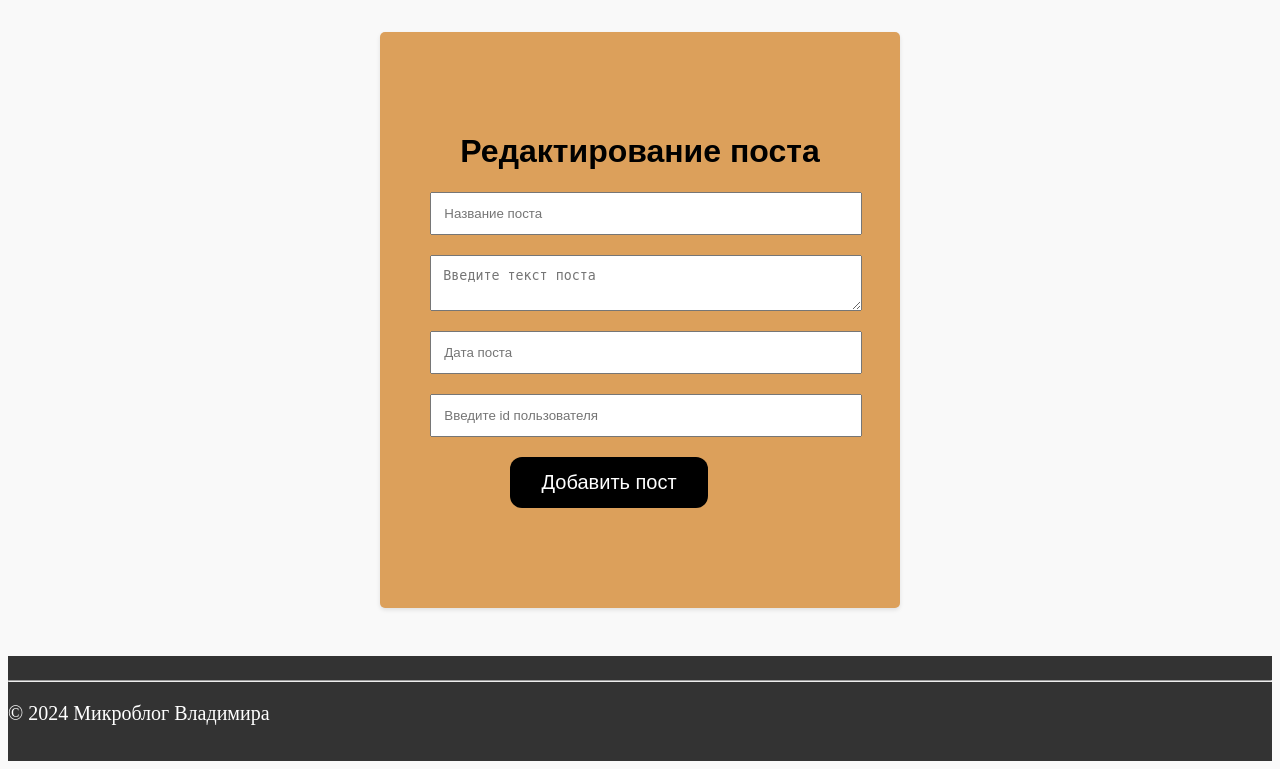
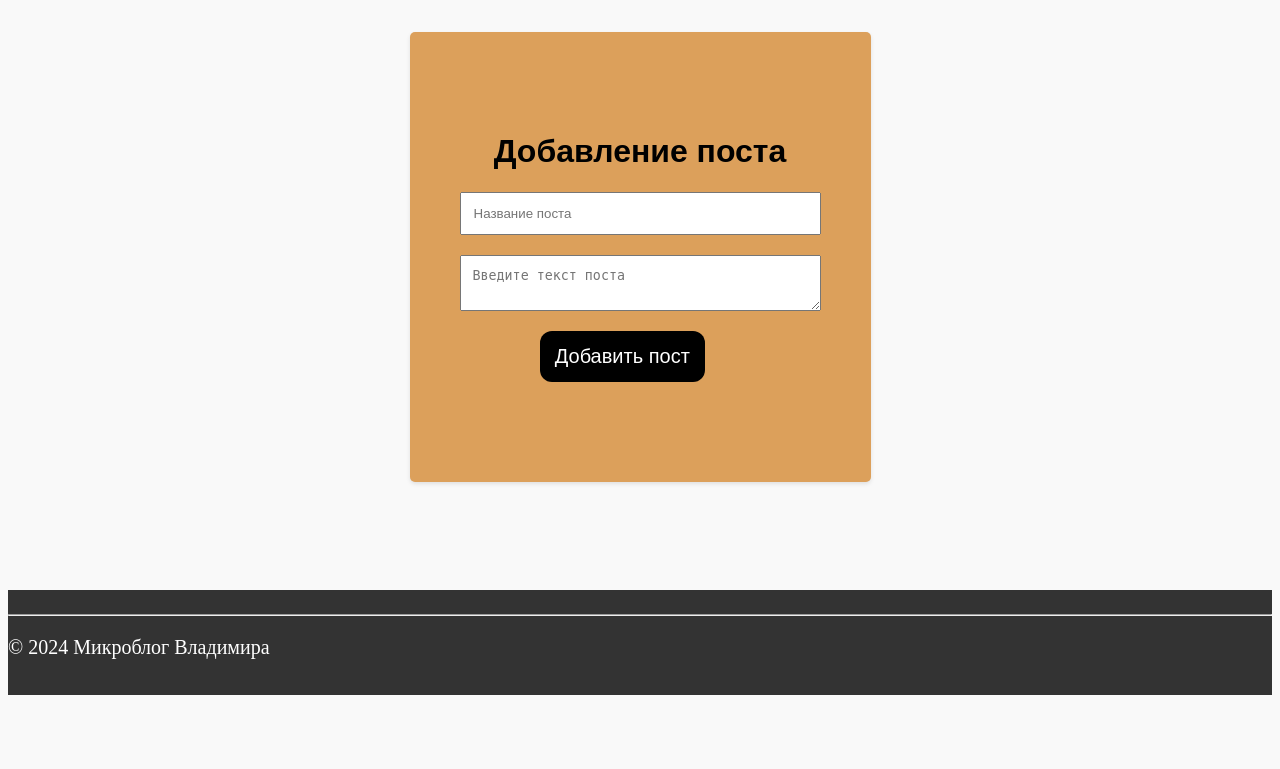
Before and after one commit to vovan13347/MyFlaskBlog, a Flask app: page /add_post in a window 1280 px wide. Shown: the part 113-882 px from the top of the page. After the commit the page ends 808 px from the top, so only its background shows below. Run offline with Flask 3, Linux system fonts and the light colour scheme; the visitor is signed in with stand-in values (Sample User, id 1); some libraries are stand-ins or nearby versions.

Commit message:
add auto datetime and auto get user_id

```diff
--- a/app/forms.py
+++ b/app/forms.py
@@ -1,5 +1,5 @@
 from flask_wtf import FlaskForm
-from wtforms import StringField, PasswordField, SubmitField, IntegerField, TextAreaField, BooleanField
+from wtforms import StringField, PasswordField, SubmitField, TextAreaField, BooleanField
 from wtforms.validators import DataRequired, ValidationError, Email, EqualTo
 import sqlalchemy as sa
 from app import db
@@ -69,6 +69,4 @@ class UpdateAvatarForm(FlaskForm):
 class UpdatePostForm(FlaskForm):
     add_title = StringField('Название поста', validators=[DataRequired()])
     add_post = TextAreaField("Введите текст поста", validators=[DataRequired()])
-    add_date = StringField('Дата поста', validators=[DataRequired()])
-    add_user_id = IntegerField("Введите id пользователя",validators=[DataRequired()])
     submit = SubmitField('Добавить пост')
--- a/app/routes.py
+++ b/app/routes.py
@@ -6,11 +6,9 @@ from app.models import Post, User
 from flask_login import current_user, login_user, logout_user, login_required
 import sqlalchemy as sa
 from app import db
-
+import datetime as dt
 from app.forms import RegistrationForm, UpdateAvatarForm, UpdatePostForm
 from urllib.parse import urlsplit
-
-
 
 import logging
 
@@ -139,7 +137,7 @@ def user_post():
     if form.validate_on_submit():
 
         post = Post(title=form.add_title.data, text=form.add_post.data,
-                date=form.add_date.data, user_id=form.add_user_id.data)
+                date=dt.datetime.now().strftime("%Y-%m-%d"), user_id=current_user.get_id())
 
         db.session.add(post)
         db.session.commit()
--- a/app/templates/add_post.html
+++ b/app/templates/add_post.html
@@ -4,7 +4,7 @@
     <form action="" method="post" enctype="multipart/form-data">
         {{ form.hidden_tag() }}
         <div class="registrationform">
-            <h1>Редактирование поста</h1>
+            <h1>Добавление поста</h1>
 
         <p>
             {{ form.add_title(class="rfusername",
@@ -22,22 +22,6 @@
             {% endfor %}
         </p>
 
-        <p>
-            {{ form.add_date(class="rfusername",
-            placeholder=form.add_date.label.text,size=32) }}<br>
-            {% for error in form.add_date.errors %}
-                <span style="color: red;">[{{ error }}]</span>
-            {% endfor %}
-        </p>
-
-        <p>
-            {{ form.add_user_id(class="rfusername",
-            placeholder=form.add_user_id.label.text,size=32) }}<br>
-            {% for error in form.add_user_id.errors %}
-                <span style="color: red;">[{{ error }}]</span>
-            {% endfor %}
-        </p>
-
         <p>{{ form.submit(class="rfsubmit") }}</p>
     </div>
     </form>
```
Also changed, not shown: app.db, 2 other files.
